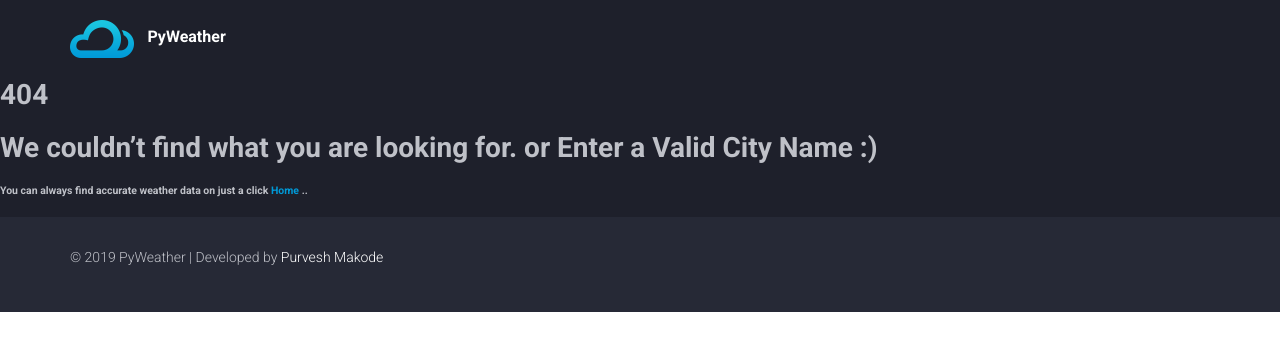
After one commit to purveshmakode24/pyweather, a Django app: template myapp/templates/404.html in a window 1280 px wide. The commit adds this page. Shown: the top 351 px of the page. Run offline with Django 3.2, Linux system fonts and the light colour scheme; the template is opened without the code that fills it, so the values that code supplies are empty.

Commit message:
Add 404, and update some stuff

```diff
--- /dev/null
+++ b/myapp/templates/404.html
@@ -0,0 +1,19 @@
+{% extends 'base.html' %}
+{% block title %}
+    <title>Not Found - PyWeather</title>
+{% endblock %}
+
+{% block content %}
+    <div class="col-m">
+        <div class="p-4">
+            <h1 class="display-1">404</h1>
+        </div>
+
+        <div class="p-4">
+            <h1 class="display-4">We couldn’t find what you are looking for. or Enter a Valid City Name :)</h1>
+        </div>
+        <div class="p-4">
+           <h6>You can always find accurate weather data on just a click <a href="{% url 'home-pyweather' %}">Home</a> ..</h6>
+        </div>
+    </div>
+{% endblock %}
--- a/myapp/templates/base.html
+++ b/myapp/templates/base.html
@@ -5,9 +5,9 @@
     <meta charset="UTF-8">
     <meta http-equiv="X-UA-Compatible" content="IE=edge">
     <meta name="viewport" content="width=device-width, initial-scale=1.0,maximum-scale=1">
-
-    <title>PyWeather</title>
-
+    {% block title %}
+        <title>PyWeather</title>
+    {% endblock %}
     <!-- Loading third party fonts -->
     <link href="http://fonts.googleapis.com/css?family=Roboto:300,400,700|" rel="stylesheet" type="text/css">
     {#    <link href="{% static 'fonts/font-awesome.min.css' %}" rel="stylesheet" type="text/css">#}
@@ -19,7 +19,7 @@
 <div class="site-content">
     <div class="site-header">
         <div class="container">
-            <a href="/" class="branding">
+            <a href="{% url 'home-pyweather' %}" class="branding">
                 <img src="{% static 'images/logo.png' %}" alt="" class="logo">
                 <div class="logo-type">
                     <h1 class="site-title">PyWeather</h1>
--- a/myapp/templates/index.html
+++ b/myapp/templates/index.html
@@ -3,7 +3,7 @@
 {% block content %}
 <div class="hero" data-bg-image="{% static 'images/banner.png' %}">
     <div class="container">
-        <form action="/weather_details" method="POST" class="find-location">
+        <form action="{% url 'weather_details' %}" method="POST" class="find-location">
             {% csrf_token %}
             <input type="text" name="city" placeholder="Find your location..."
                    onkeyup="this.value = this.value.replace(/\w\S*/g, function(txt){return txt.charAt(0).toUpperCase() + txt.substr(1).toLowerCase();})"
--- /dev/null
+++ b/myapp/urls.py
@@ -0,0 +1,8 @@
+from django.contrib import admin
+from django.urls import path
+from myapp import views
+
+urlpatterns = [
+    path('', views.weather, name='home-pyweather'),
+    path('weather_details', views.weather_details, name='weather_details'),
+]
--- a/pyweather/urls.py
+++ b/pyweather/urls.py
@@ -14,11 +14,10 @@ Including another URLconf
     2. Add a URL to urlpatterns:  path('blog/', include('blog.urls'))
 """
 from django.contrib import admin
-from django.urls import path
+from django.urls import path, include
 from myapp import views
 
 urlpatterns = [
     path('admin/', admin.site.urls),
-    path('', views.weather),
-    path('weather_details', views.weather_details)
+    path('', include('myapp.urls'))
 ]
```
